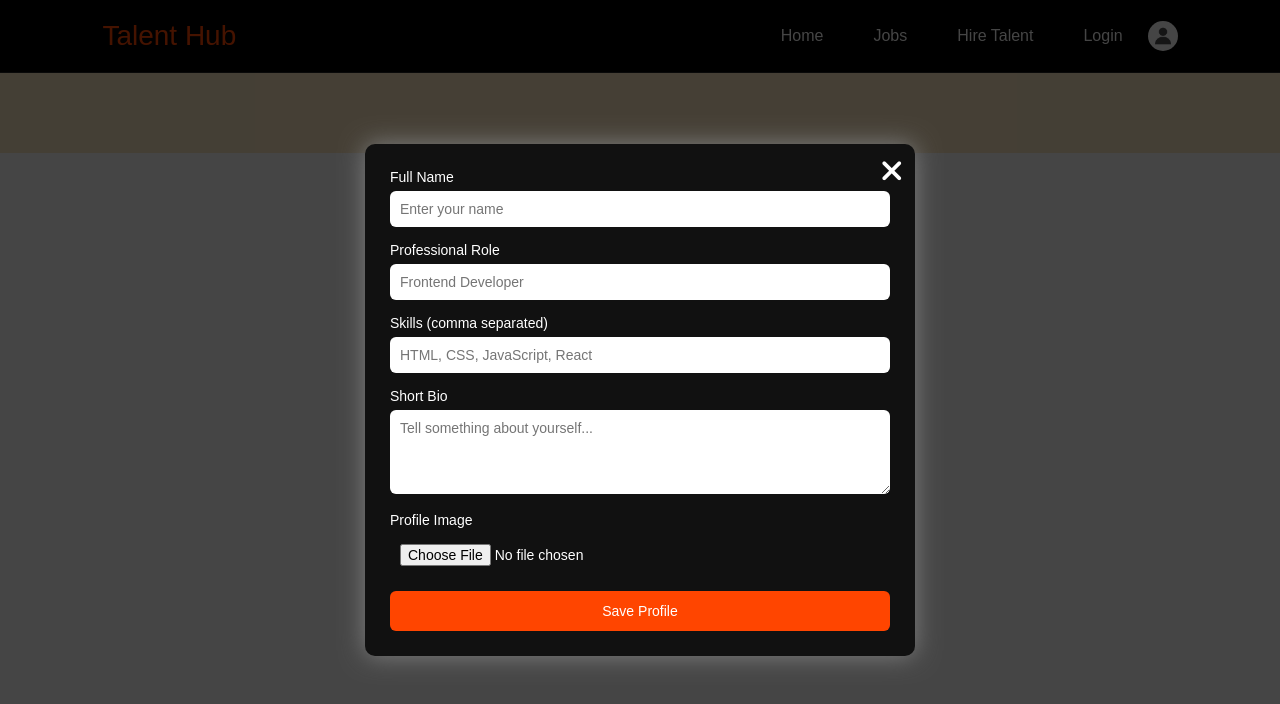
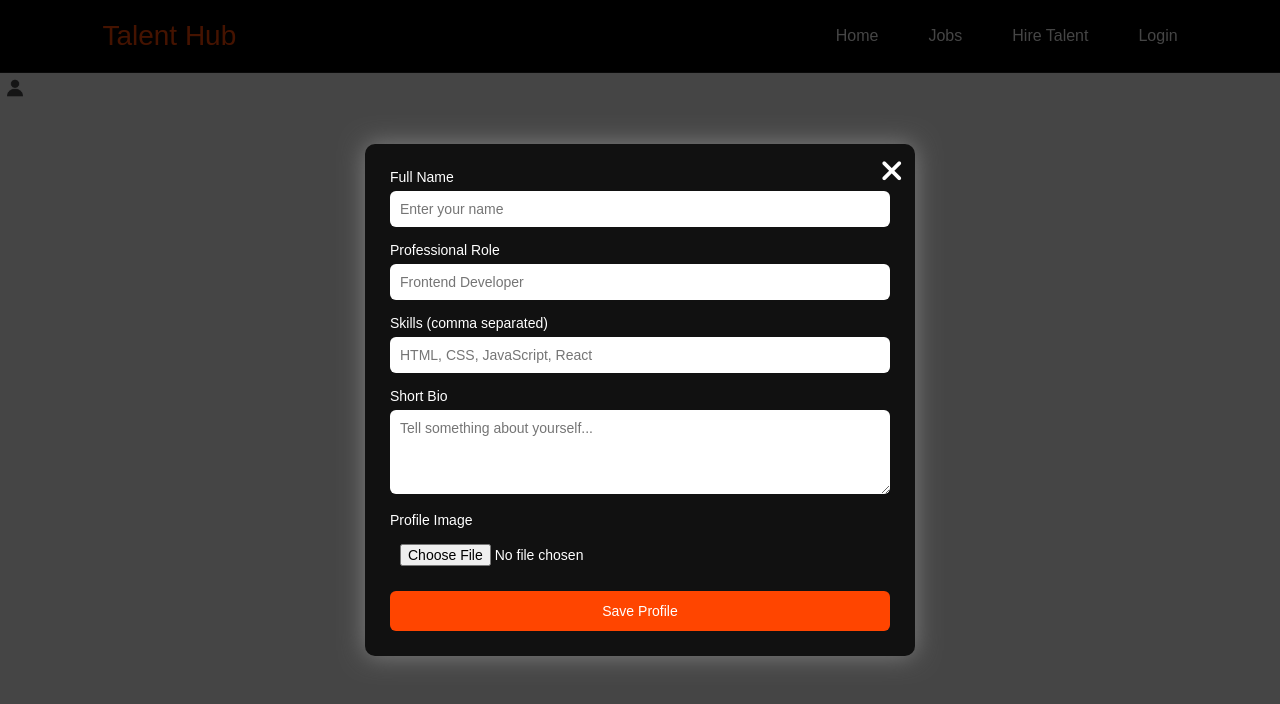
Before and after one commit to talha-mohsin/firebase, a plain HTML site: page talent hiring project/job/job.html in a window 1280 px wide. Drawn offline with Linux system fonts and the light colour scheme; no server answers.

Commit message:
add more features

```diff
--- a/talent hiring project/job/job.html
+++ b/talent hiring project/job/job.html
@@ -20,9 +20,6 @@
             <a href="job.html">Jobs</a>
             <a href="../profiles/profile.html">Hire Talent</a>
             <a href="../auth/login.html" id="loginBtn">Login</a>
-            <div class="userDP">
-                <img src="../assets/joining/userProfile.png" alt="">
-            </div>
         </nav>
         <i class="fa-solid fa-bars" id="menuToggle"></i>
     </header>
@@ -33,6 +30,15 @@
         <a href="./job/job.html">Jobs</a>
         <a href="./profiles/profile.html">Hire Talent</a>
         <a href="./auth/login.html">Login</a>
+    </div>
+
+    <!-- profile btn -->
+    <!-- <div class="profileBtn">
+
+    </div> -->
+
+    <div class="userDP">
+        <img src="../assets/joining/userProfile.png" alt="">
     </div>
 
     <div class="jobCards">
--- a/talent hiring project/job/style2.css
+++ b/talent hiring project/job/style2.css
@@ -54,7 +54,6 @@ nav a:hover {
     padding: 40px;
     font-family: system-ui, -apple-system, BlinkMacSystemFont;
     color: #eaeaea;
-    background-color: rgb(253, 233, 196);
 }
 
 /* SINGLE CARD */
```
